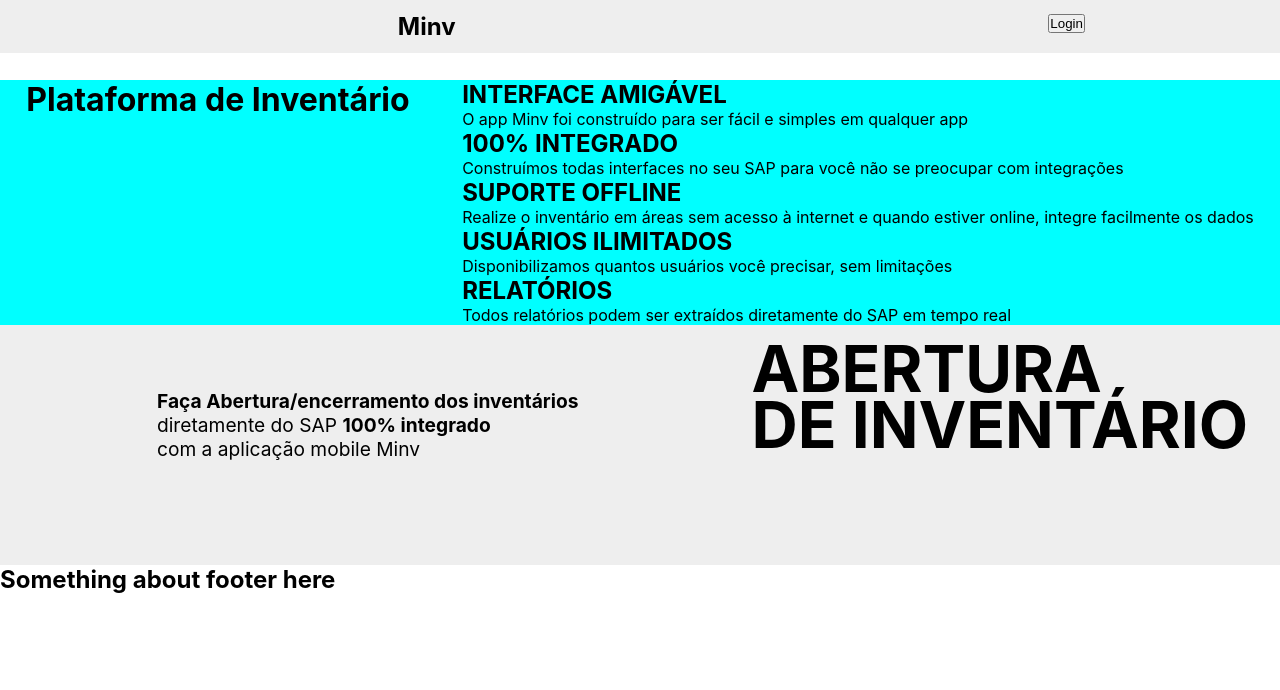
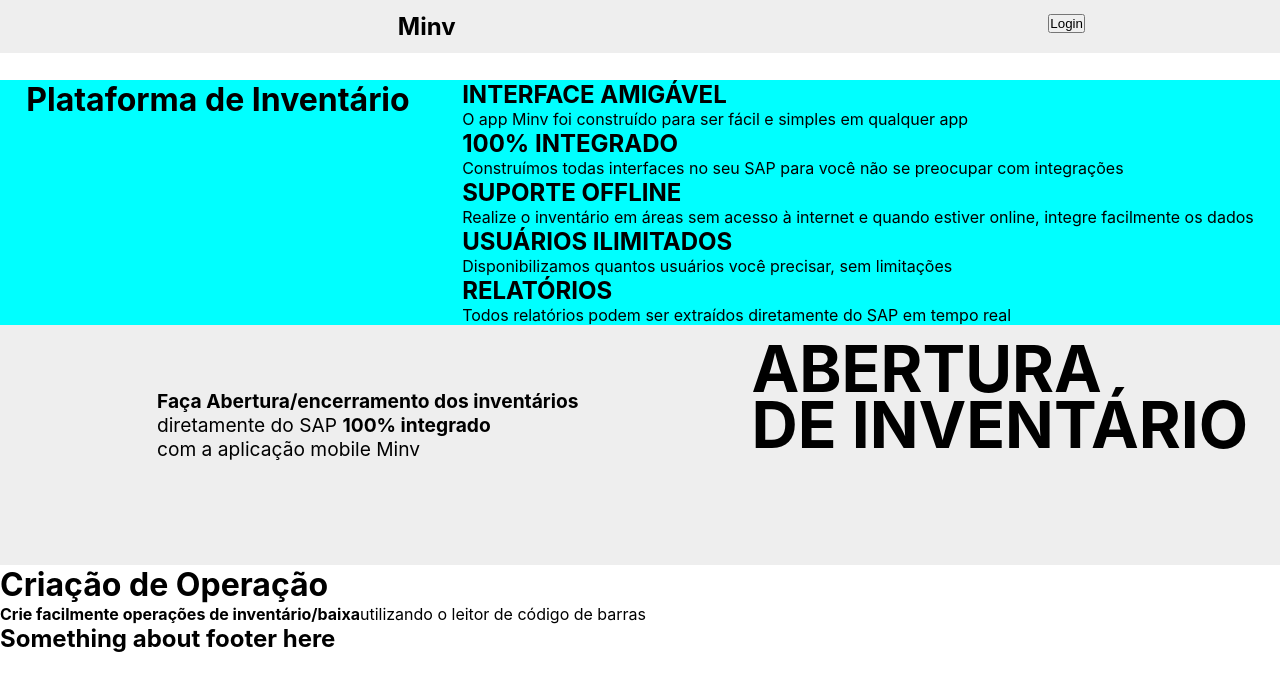
Before and after one commit to LucasJesusone/PlataformaDeInventario_LandingPage, a React (Create React App) app: page / in a window 1280 px wide. Shown: the top 690 px of the page. Built offline with nearby package versions, Linux system fonts and the light colour scheme.

Commit message:
Chamando componente no App principal

```diff
--- a/src/App.jsx
+++ b/src/App.jsx
@@ -6,14 +6,15 @@ import Inventory from "./Inventory_Opening/InventoryOpening";
 
 
 import Nav from "./Navbar/Nav";
+import OperationCreate from "./OperationCreate/OperationCreate";
 
 function App() {
   return  (
     <LandingProvider classname="container" >
     <Nav />
     <Header />
-
     <Inventory />
+    <OperationCreate />
     <Footer />
   </LandingProvider>
 )
```
